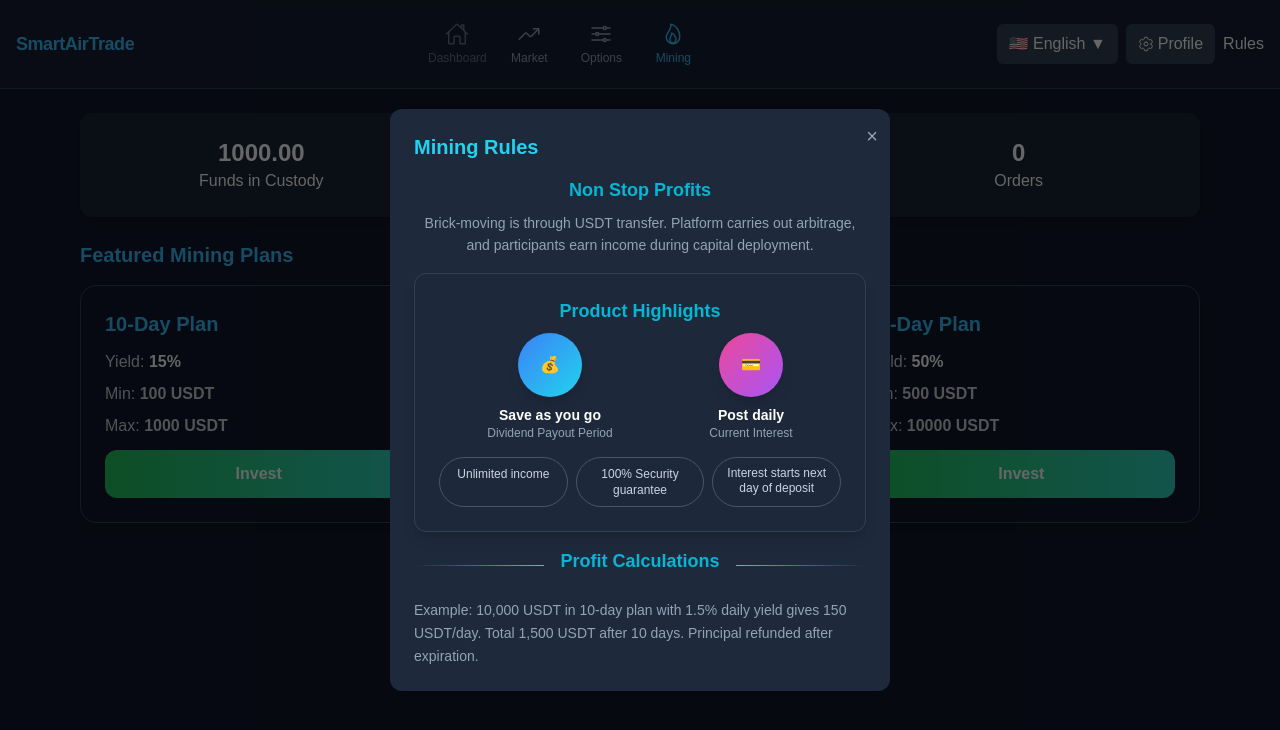
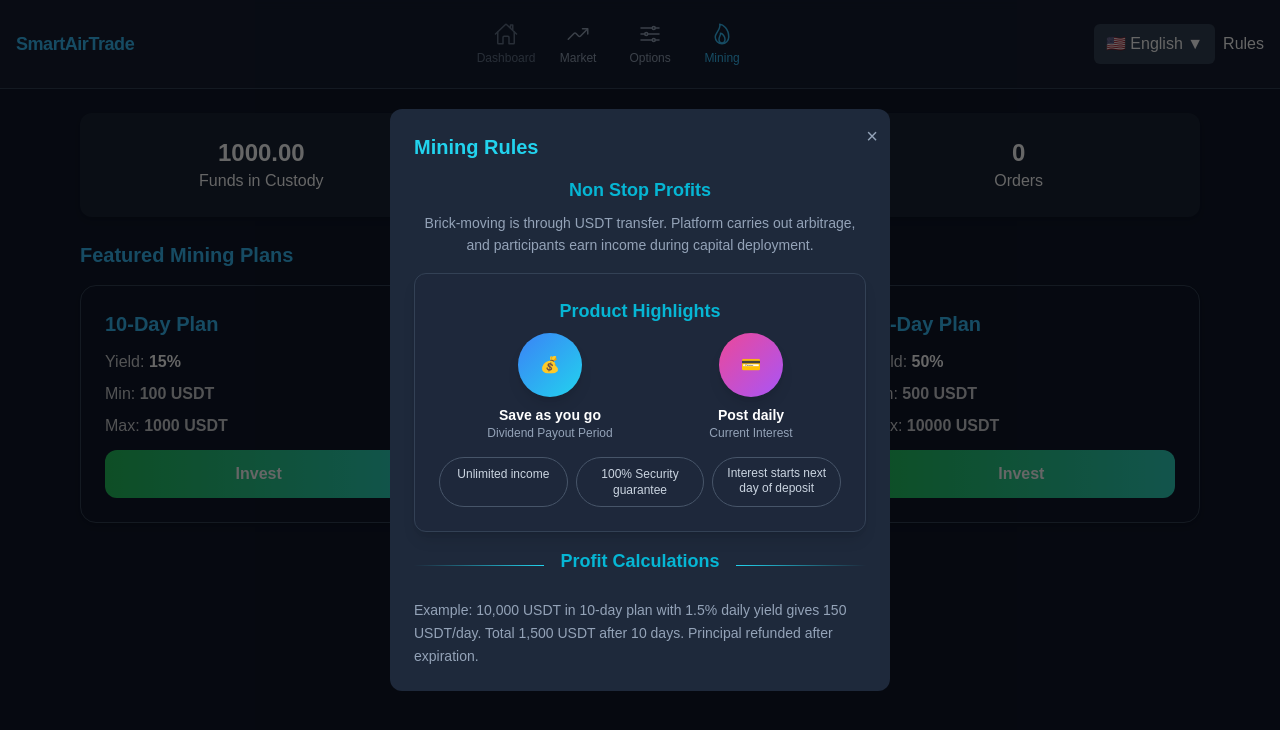
Before and after one commit to YaeYint2004/smartairtrade, a plain HTML site: page mining.html in a window 1280 px wide. Drawn offline with nearby package versions, Linux system fonts and the light colour scheme.

Commit message:
Update mining.html

```diff
--- a/mining.html
+++ b/mining.html
@@ -106,9 +106,7 @@
                     <button class="w-full text-left px-4 py-2 hover:bg-slate-700" data-lang="ar">🇸🇦 Arabic</button>
                 </div>
             </div>
-            <button id="profile-btn" class="px-3 py-2 rounded-md bg-slate-700 hover:bg-slate-600 flex items-center">
-                <ion-icon name="settings-outline" class="mr-1 text-white"></ion-icon> Profile
-            </button>
+
             <button id="rulesBtn">Rules</button>
         </div>
     </header>
@@ -368,7 +366,7 @@
         updateStats();
 
         document.getElementById('backBtn').addEventListener('click', () => window.location.href = 'index.html');
-        document.getElementById('profile-btn').addEventListener('click', () => window.location.href = 'profile.html');
+
     </script>
 
     <script type="module" src="https://unpkg.com/ionicons@5.5.2/dist/ionicons/ionicons.esm.js"></script>
```
